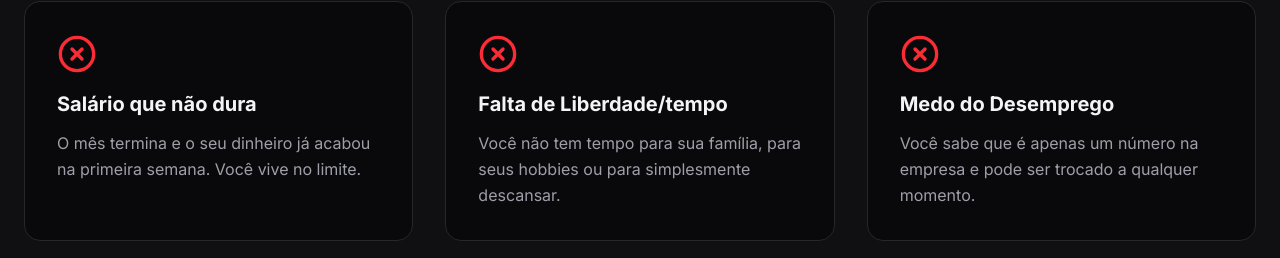
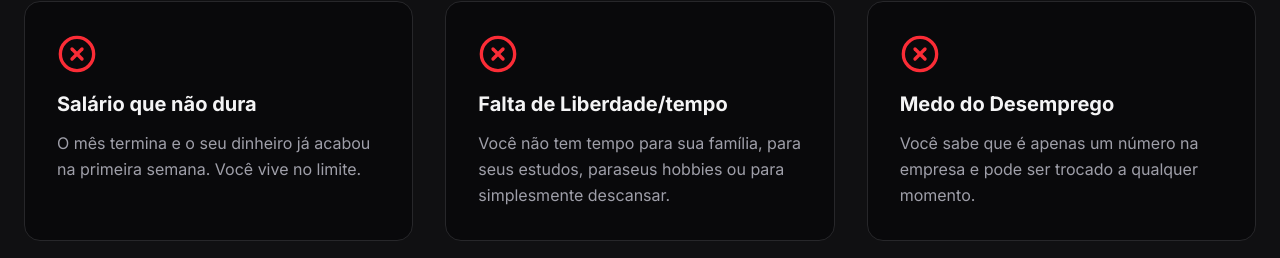
Before and after one commit to camposads-dot/teste-curso, a React (Vite) app: page / in a window 1280 px wide. Shown: the part 1300-1558 px from the top of the page. Built offline with nearby package versions, Linux system fonts and the light colour scheme.

Commit message:
Atualizar texto, imagem e app

```diff
--- a/src/App.tsx
+++ b/src/App.tsx
@@ -56,6 +56,7 @@
 export default function App() {
   return (
     <div className="min-h-screen bg-zinc-950">
+      <div className="max-w-7xl mx-auto px-4"></div>
 
       {/* 1ª Dobra - Hero */}
       <section className="relative pt-12 pb-20 md:pt-20 md:pb-32 overflow-hidden">
@@ -135,7 +136,7 @@
               {
                 icon: <XCircle className="w-10 h-10 text-red-500" />,
                 title: "Falta de Liberdade/tempo",
-                desc: "Você não tem tempo para sua família, para seus hobbies ou para simplesmente descansar."
+                desc: "Você não tem tempo para sua família, para seus estudos, paraseus hobbies ou para simplesmente descansar."
               },
               {
                 icon: <XCircle className="w-10 h-10 text-red-500" />,
```
Also changed, not shown: src/assets/apresentação.jpg.
